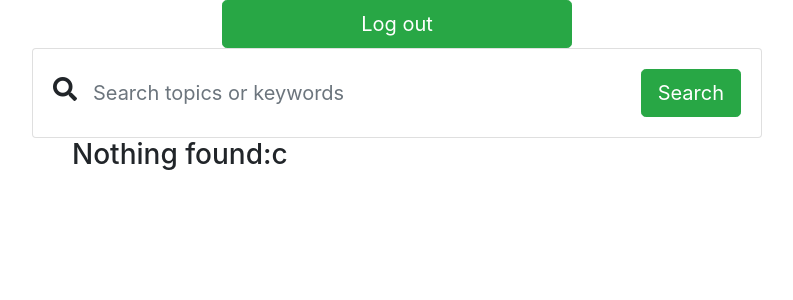
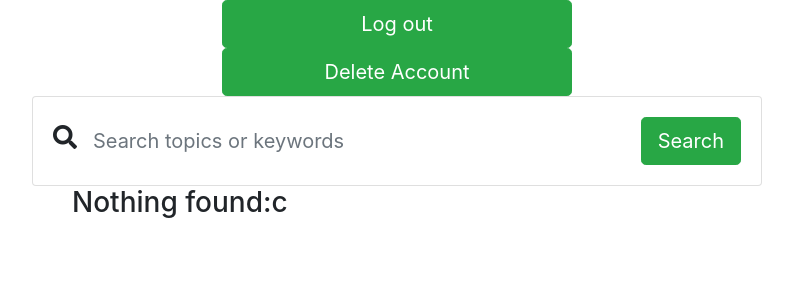
Before and after one commit to illfalcon/WebHW, a Flask app: template project1/templates/books.html in a window 1280 px wide. Shown: the top 300 px of the page, without its empty margins (243-1036 px from the left). Run offline with Flask 2, Linux system fonts and the light colour scheme; the template is opened without the code that fills it, so the values that code supplies are empty; some libraries are stand-ins or nearby versions.

Commit message:
added account deletion logic

```diff
--- a/project1/application.py
+++ b/project1/application.py
@@ -93,6 +93,13 @@ def register():
         addUser(name, surname, username, passwordHash)
         return redirect(url_for('books'))
 
+@app.route("/delete", methods=["POST"])
+def deleteAccount():
+    db.execute("DELETE FROM users WHERE id = :user_id", {"user_id": session["user_id"]})
+    db.commit()
+    session["user_id"] = None
+    return redirect(url_for("index"))
+
 @app.route("/books")
 def books():
     if session["user_id"] == None:
--- a/project1/templates/books.html
+++ b/project1/templates/books.html
@@ -10,6 +10,13 @@
         <div class="col-12 col-md-8 offset-md-2 col-lg-4 offset-lg-4">
             <form action="{{ url_for('logout') }}" method="post">
                 <button class="btn btn-lg btn-success" type="submit">Log out</button>
+            </form>
+        </div>
+    </div>
+    <div class="row">
+        <div class="col-12 col-md-8 offset-md-2 col-lg-4 offset-lg-4">
+            <form action="{{ url_for('deleteAccount') }}" method="post">
+                <button class="btn btn-lg btn-success" type="submit">Delete Account</button>
             </form>
         </div>
     </div>
```
Also changed, not shown: 2 other files.
